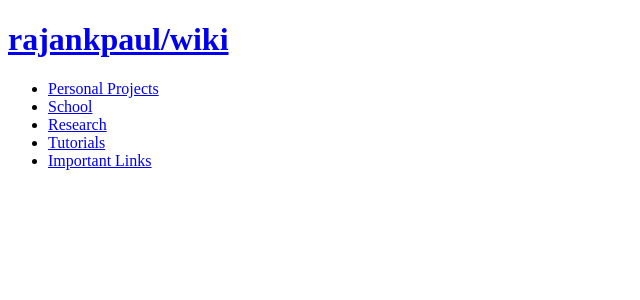
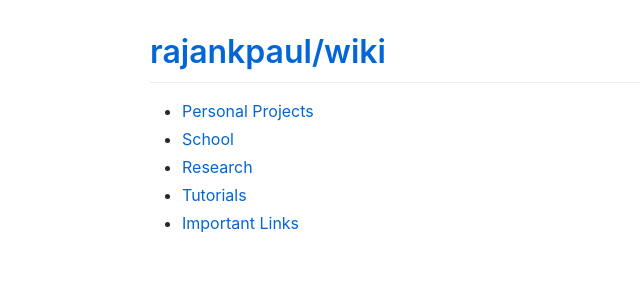
Before and after one commit to rajankpaul/docs, a Jekyll site: the page built from index.md, in a window 1280 px wide. Shown: the top 300 px of the page, without its empty margins (0-640 px from the left). Built offline with Jekyll 4.4.1, drawn with Linux system fonts in a browser that asks for light colours; comment, search, counter and statistics services are not loaded.

Commit message:
Update head.html

```diff
--- a/_includes/head.html
+++ b/_includes/head.html
@@ -15,7 +15,7 @@
   </title>
 
   <!-- CSS -->
-   <link rel="stylesheet" href="{{ site.url }}/public/css/style.scss">
+  <link rel="stylesheet" href="{{ "/public/css/style.css?v=" | append: site.github.build_revision | relative_url }}">
 
   <!-- Icons -->
   <link rel="shortcut icon" href="{{ site.url }}/public/favicon.ico">
```
